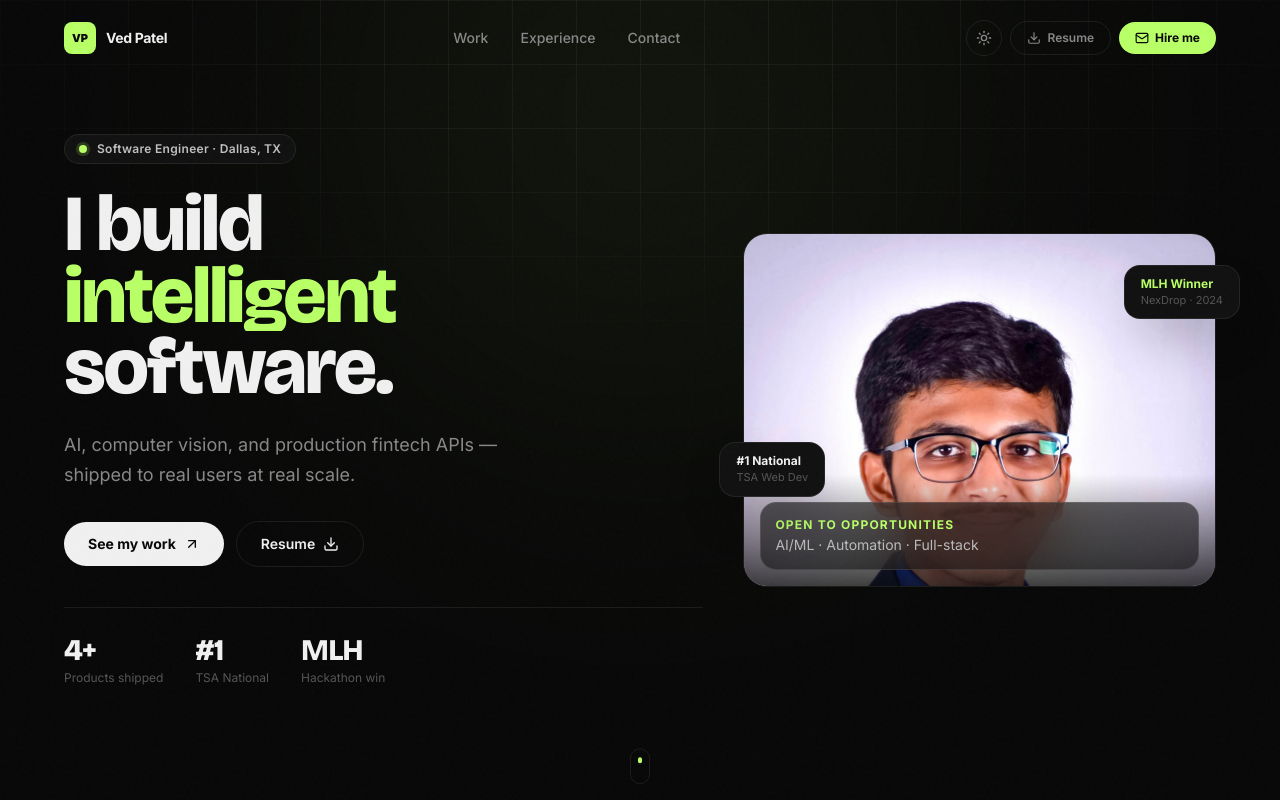
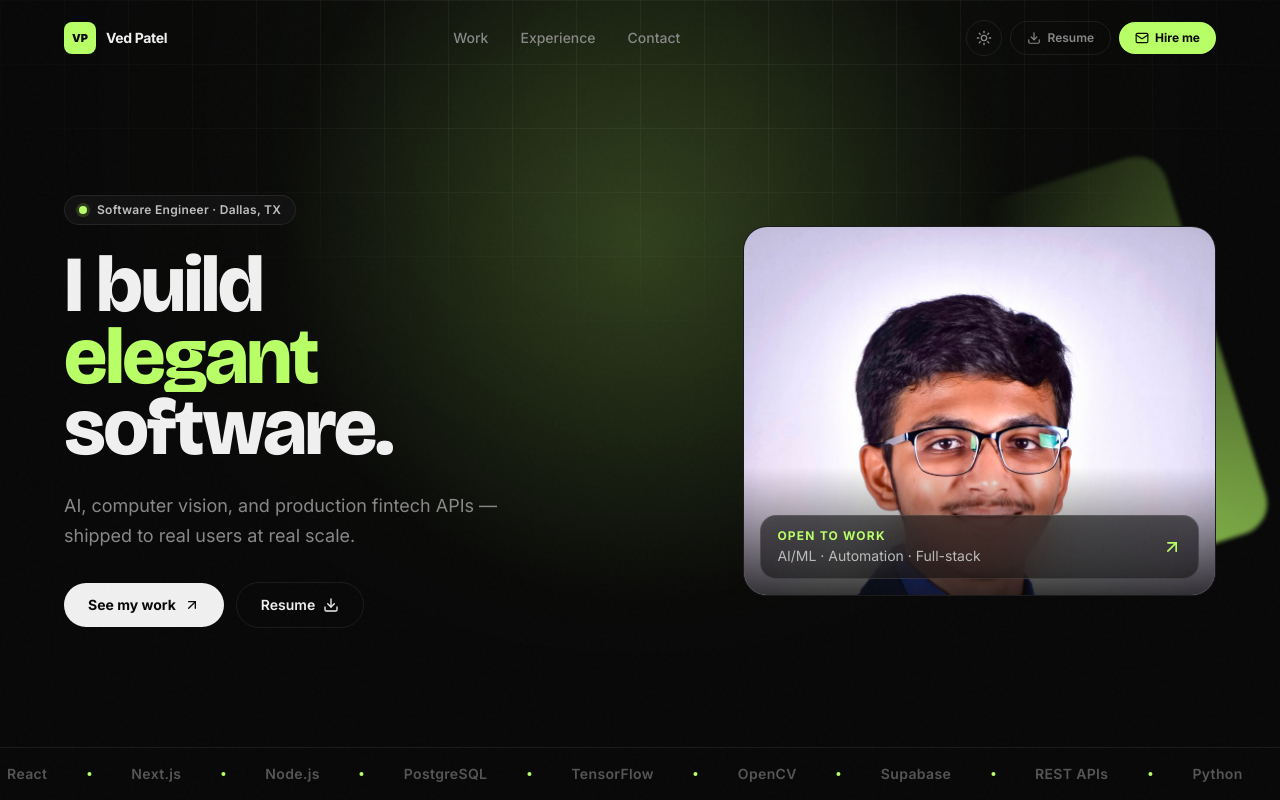
Before and after one commit to VEDLEGENDARY/portfoliowebsite, a Next.js app: page / in a window 1280 px wide. Shown: the top 800 px of the page. Built offline with nearby package versions, Linux system fonts and the light colour scheme.

Commit message:
feat: enhance hero component with dynamic text rotation and spotlight effect
Co-authored-by: Ved Patel <84703878+VEDLEGENDARY@users.noreply.github.com>

```diff
--- a/src/components/hero.tsx
+++ b/src/components/hero.tsx
@@ -1,7 +1,14 @@
 "use client";
 
 import Image from "next/image";
-import { motion } from "framer-motion";
+import { useEffect, useRef, useState } from "react";
+import {
+  motion,
+  AnimatePresence,
+  useMotionValue,
+  useSpring,
+  useMotionTemplate,
+} from "framer-motion";
 import { ArrowUpRight, Download, Mail, Moon, Sun } from "lucide-react";
 import { useTheme } from "@/components/theme-provider";
 
@@ -11,29 +18,76 @@ const navLinks = [
   { label: "Contact", href: "#contact" },
 ];
 
-const stats = [
-  { value: "4+", label: "Products shipped" },
-  { value: "#1", label: "TSA National" },
-  { value: "MLH", label: "Hackathon win" },
+const rotatingWords = ["intelligent", "resilient", "elegant", "scalable"];
+
+const marqueeItems = [
+  "Python",
+  "TypeScript",
+  "React",
+  "Next.js",
+  "Node.js",
+  "PostgreSQL",
+  "TensorFlow",
+  "OpenCV",
+  "Supabase",
+  "REST APIs",
 ];
 
 const ease = [0.16, 1, 0.3, 1] as const;
 
 export function Hero() {
   const { theme, toggleTheme } = useTheme();
+  const [wordIndex, setWordIndex] = useState(0);
+  const sectionRef = useRef<HTMLElement>(null);
+
+  // Cursor-follow spotlight
+  const glowX = useMotionValue(50);
+  const glowY = useMotionValue(30);
+  const smoothX = useSpring(glowX, { stiffness: 120, damping: 30, mass: 0.4 });
+  const smoothY = useSpring(glowY, { stiffness: 120, damping: 30, mass: 0.4 });
+
+  useEffect(() => {
+    const id = setInterval(
+      () => setWordIndex((i) => (i + 1) % rotatingWords.length),
+      2400,
+    );
+    return () => clearInterval(id);
+  }, []);
+
+  const handleMouseMove = (e: React.MouseEvent<HTMLElement>) => {
+    const rect = sectionRef.current?.getBoundingClientRect();
+    if (!rect) return;
+    glowX.set(((e.clientX - rect.left) / rect.width) * 100);
+    glowY.set(((e.clientY - rect.top) / rect.height) * 100);
+  };
 
   return (
     <section
-      className="relative flex h-[100svh] min-h-[620px] flex-col overflow-hidden"
+      ref={sectionRef}
+      onMouseMove={handleMouseMove}
+      className="relative flex h-[100svh] min-h-[640px] flex-col overflow-hidden"
       style={{ backgroundColor: "var(--color-background)" }}
     >
-      {/* grid + glow backdrop */}
+      {/* grid backdrop */}
       <div className="vp-grid-bg pointer-events-none absolute inset-0 opacity-60" />
+
+      {/* cursor-follow spotlight */}
+      <motion.div
+        aria-hidden
+        className="pointer-events-none absolute inset-0 z-0"
+        style={{
+          background: useMotionTemplate`radial-gradient(520px circle at ${smoothX}% ${smoothY}%, var(--color-accent-glow), transparent 70%)`,
+        }}
+      />
+
+      {/* static top glow */}
       <div
         aria-hidden
-        className="pointer-events-none absolute -top-52 left-1/2 h-[640px] w-[640px] -translate-x-1/2 rounded-full opacity-[0.06] blur-[150px]"
+        className="pointer-events-none absolute -top-52 left-1/2 h-[640px] w-[640px] -translate-x-1/2 rounded-full opacity-[0.05] blur-[150px]"
         style={{ backgroundColor: "var(--color-accent)" }}
       />
+
+      {/* film grain */}
       <div
         aria-hidden
         className="pointer-events-none fixed inset-0 z-50 opacity-[0.02]"
@@ -73,7 +127,7 @@ export function Hero() {
             <a
               key={link.href}
               href={link.href}
-              className="text-sm font-medium transition-colors duration-200"
+              className="group relative text-sm font-medium transition-colors duration-200"
               style={{ color: "var(--color-muted)" }}
               onMouseEnter={(e) =>
                 (e.currentTarget.style.color = "var(--color-foreground)")
@@ -83,6 +137,10 @@ export function Hero() {
               }
             >
               {link.label}
+              <span
+                className="absolute -bottom-1 left-0 h-px w-0 transition-all duration-300 group-hover:w-full"
+                style={{ backgroundColor: "var(--color-accent)" }}
+              />
             </a>
           ))}
         </div>
@@ -156,7 +214,7 @@ export function Hero() {
       </motion.nav>
 
       {/* ── Hero body (fills remaining viewport) ── */}
-      <div className="relative z-10 flex flex-1 items-center px-5 py-4 sm:px-10 lg:px-16">
+      <div className="relative z-10 flex flex-1 items-center px-5 sm:px-10 lg:px-16">
         <div className="mx-auto grid w-full max-w-screen-xl items-center gap-10 min-[900px]:grid-cols-[1.15fr_0.85fr]">
           {/* Left */}
           <div>
@@ -203,16 +261,20 @@ export function Hero() {
                   I build
                 </motion.span>
               </span>
-              <span className="block overflow-hidden">
+              <span className="relative block overflow-hidden">
+                <AnimatePresence mode="wait">
                   <motion.span
+                    key={rotatingWords[wordIndex]}
                     className="block"
-                  initial={{ y: "105%" }}
-                  animate={{ y: 0 }}
-                  transition={{ duration: 0.9, ease, delay: 0.37 }}
+                    initial={{ y: "105%", opacity: 0 }}
+                    animate={{ y: 0, opacity: 1 }}
+                    exit={{ y: "-105%", opacity: 0 }}
+                    transition={{ duration: 0.55, ease }}
                     style={{ color: "var(--color-accent)" }}
                   >
-                  intelligent
+                    {rotatingWords[wordIndex]}
                   </motion.span>
+                </AnimatePresence>
               </span>
               <span className="block overflow-hidden">
                 <motion.span
@@ -283,32 +345,6 @@ export function Hero() {
                 <Download className="h-4 w-4" />
               </a>
             </motion.div>
-
-            {/* Stat row */}
-            <motion.div
-              initial={{ opacity: 0, y: 20 }}
-              animate={{ opacity: 1, y: 0 }}
-              transition={{ duration: 0.7, delay: 0.78, ease }}
-              className="mt-10 flex gap-8 border-t pt-6"
-              style={{ borderColor: "var(--color-border)" }}
-            >
-              {stats.map((s) => (
-                <div key={s.label}>
-                  <p
-                    className="font-display text-2xl font-extrabold tracking-tight sm:text-3xl"
-                    style={{ color: "var(--color-foreground)" }}
-                  >
-                    {s.value}
-                  </p>
-                  <p
-                    className="mt-0.5 text-xs"
-                    style={{ color: "var(--color-subtle)" }}
-                  >
-                    {s.label}
-                  </p>
-                </div>
-              ))}
-            </motion.div>
           </div>
 
           {/* Right: Portrait */}
@@ -318,9 +354,24 @@ export function Hero() {
             transition={{ duration: 1, delay: 0.4, ease }}
             className="relative mx-auto hidden w-full max-w-[340px] min-[900px]:block min-[900px]:max-w-full"
           >
+            {/* rotating accent ring */}
+            <motion.div
+              aria-hidden
+              className="pointer-events-none absolute -inset-3 rounded-[2rem] opacity-70"
+              style={{
+                background:
+                  "conic-gradient(from 0deg, transparent 55%, var(--color-accent) 90%, transparent 100%)",
+                filter: "blur(2px)",
+              }}
+              animate={{ rotate: 360 }}
+              transition={{ duration: 14, repeat: Infinity, ease: "linear" }}
+            />
             <div
               className="relative overflow-hidden rounded-3xl"
-              style={{ border: "1px solid var(--color-border)" }}
+              style={{
+                border: "1px solid var(--color-border)",
+                backgroundColor: "var(--color-background)",
+              }}
             >
               <Image
                 src="/profilepic.jpeg"
@@ -328,101 +379,68 @@ export function Hero() {
                 width={680}
                 height={860}
                 priority
-                className="h-[clamp(320px,44vh,460px)] w-full object-cover object-top"
+                className="h-[clamp(340px,46vh,480px)] w-full object-cover object-top"
               />
               <div
-                className="absolute inset-x-0 bottom-0 h-28"
+                className="absolute inset-x-0 bottom-0 h-32"
                 style={{
                   background:
-                    "linear-gradient(to top, rgba(8,8,8,0.78) 0%, transparent 100%)",
+                    "linear-gradient(to top, rgba(8,8,8,0.82) 0%, transparent 100%)",
                 }}
               />
               <div
-                className="absolute bottom-4 left-4 right-4 rounded-2xl p-3.5 backdrop-blur-xl"
+                className="absolute bottom-4 left-4 right-4 flex items-center justify-between rounded-2xl px-4 py-3 backdrop-blur-xl"
                 style={{
                   backgroundColor: "rgba(8,8,8,0.55)",
                   border: "1px solid rgba(255,255,255,0.1)",
                 }}
               >
+                <div>
                   <p
                     className="text-xs font-bold uppercase tracking-widest"
                     style={{ color: "var(--color-accent)" }}
                   >
-                  Open to opportunities
+                    Open to work
                   </p>
                   <p className="mt-0.5 text-sm" style={{ color: "#bbb" }}>
                     AI/ML · Automation · Full-stack
                   </p>
                 </div>
+                <ArrowUpRight
+                  className="h-5 w-5"
+                  style={{ color: "var(--color-accent)" }}
+                />
               </div>
-
-            <motion.div
-              animate={{ y: [0, -7, 0] }}
-              transition={{ duration: 3.2, repeat: Infinity, ease: "easeInOut" }}
-              className="absolute -right-3 top-8 rounded-2xl px-4 py-2.5 shadow-2xl sm:-right-6"
-              style={{
-                backgroundColor: "var(--color-surface)",
-                border: "1px solid var(--color-border)",
-              }}
-            >
-              <p
-                className="text-xs font-bold"
-                style={{ color: "var(--color-accent)" }}
-              >
-                MLH Winner
-              </p>
-              <p className="text-[11px]" style={{ color: "var(--color-subtle)" }}>
-                NexDrop · 2024
-              </p>
-            </motion.div>
-
-            <motion.div
-              animate={{ y: [0, 6, 0] }}
-              transition={{
-                duration: 3.7,
-                repeat: Infinity,
-                ease: "easeInOut",
-                delay: 0.9,
-              }}
-              className="absolute -left-3 bottom-24 rounded-2xl px-4 py-2.5 shadow-2xl sm:-left-6"
-              style={{
-                backgroundColor: "var(--color-surface)",
-                border: "1px solid var(--color-border)",
-              }}
-            >
-              <p
-                className="text-xs font-bold"
-                style={{ color: "var(--color-foreground)" }}
-              >
-                #1 National
-              </p>
-              <p className="text-[11px]" style={{ color: "var(--color-subtle)" }}>
-                TSA Web Dev
-              </p>
-            </motion.div>
+            </div>
           </motion.div>
         </div>
       </div>
 
-      {/* Scroll indicator */}
+      {/* ── Tech marquee footer ── */}
       <motion.div
-        className="relative z-10 flex shrink-0 justify-center pb-5"
+        className="vp-marquee relative z-10 shrink-0 overflow-hidden border-t py-4"
+        style={{ borderColor: "var(--color-border)" }}
         initial={{ opacity: 0 }}
         animate={{ opacity: 1 }}
-        transition={{ delay: 1.2, duration: 0.6 }}
+        transition={{ delay: 1, duration: 0.8 }}
         aria-hidden
       >
-        <motion.div
-          animate={{ y: [0, 7, 0] }}
-          transition={{ duration: 1.7, repeat: Infinity, ease: "easeInOut" }}
-          className="flex h-9 w-5 items-start justify-center rounded-full pt-2"
-          style={{ border: "1px solid var(--color-border)" }}
+        <div className="vp-marquee-track gap-10">
+          {[...marqueeItems, ...marqueeItems].map((item, i) => (
+            <div key={i} className="flex items-center gap-10">
+              <span
+                className="text-sm font-semibold tracking-wide whitespace-nowrap"
+                style={{ color: "var(--color-subtle)" }}
               >
-          <div
-            className="h-1.5 w-1 rounded-full"
+                {item}
+              </span>
+              <span
+                className="h-1 w-1 rounded-full"
                 style={{ backgroundColor: "var(--color-accent)" }}
               />
-        </motion.div>
+            </div>
+          ))}
+        </div>
       </motion.div>
     </section>
   );
```
Lines whose indentation alone changed are shown as unchanged.
